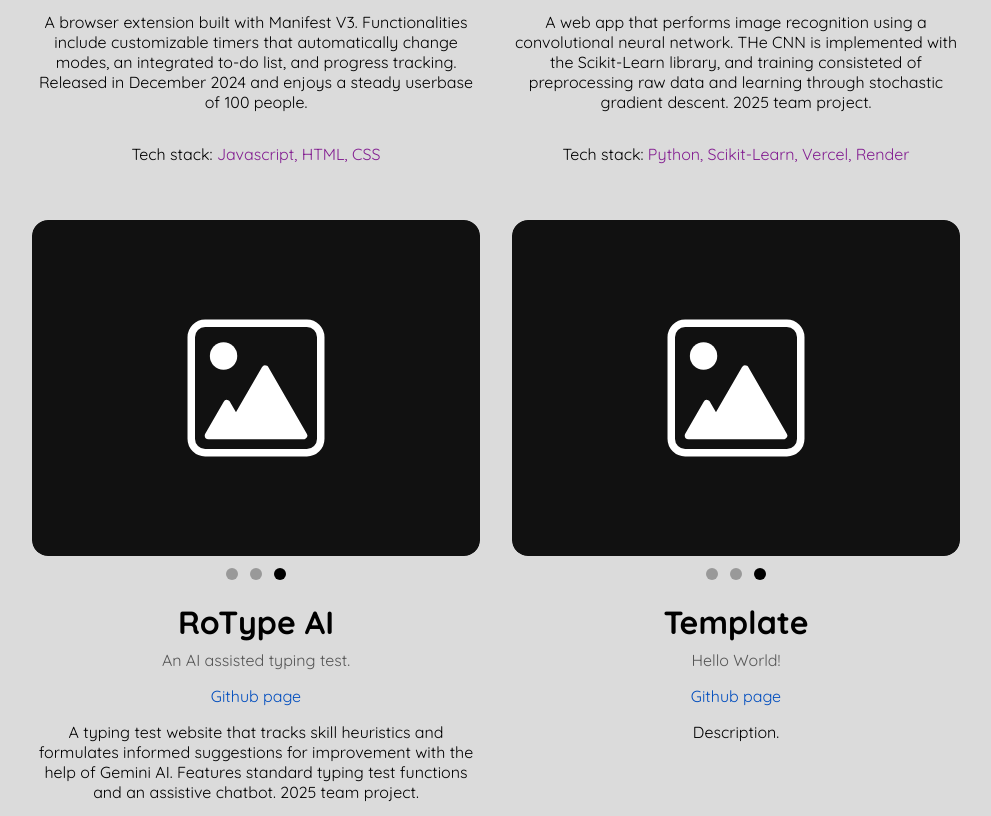
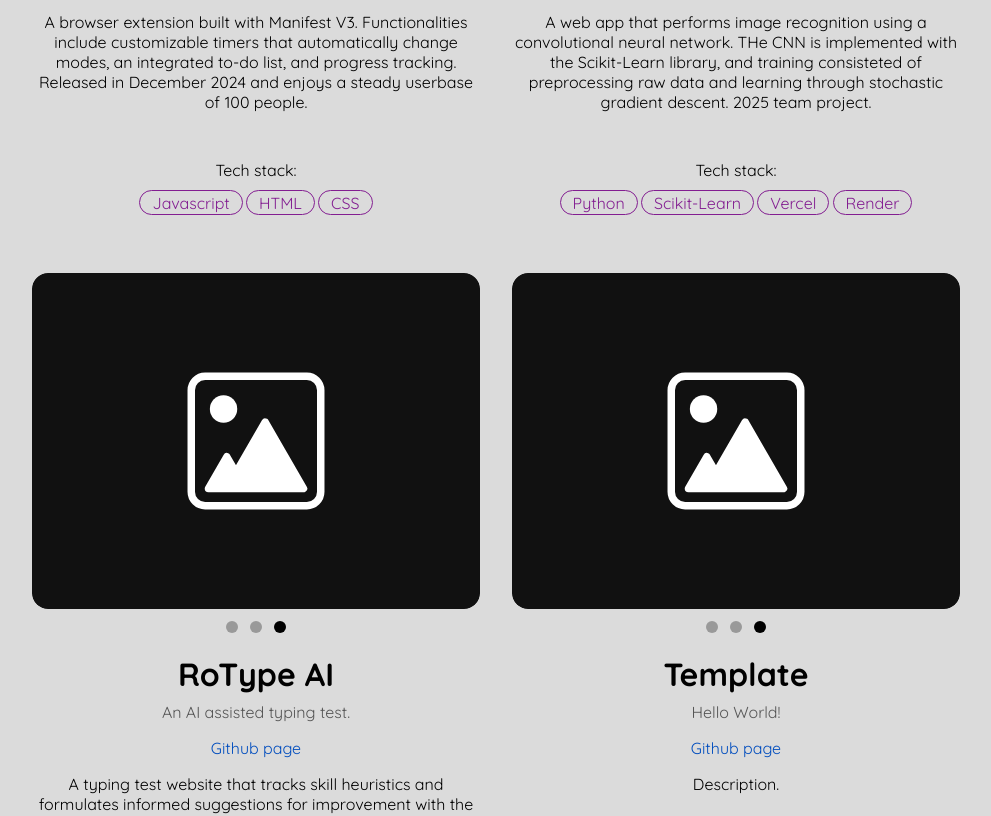
Before and after one commit to kirjh/kirjh.github.io, a React (Vite) app: page / in a window 1280 px wide. Shown: the part 2200-3016 px from the top of the page, without its empty margins (144-1135 px from the left). Built offline with nearby package versions, Linux system fonts and the light colour scheme.

Commit message:
update tech stack style

```diff
--- a/src/components/Projects.jsx
+++ b/src/components/Projects.jsx
@@ -34,7 +34,13 @@ function Card({jsonData}) {
     </span>
   ) : (
     <a className="link" href={jsonData.repo_url} target="_blank">Github page</a>
-  )
+  );
+  // Construct tech stack
+  const stack = jsonData.stack.map((item) => {
+    return (
+      <p key={item} className="stackItem">{item}</p>
+    )
+  });
 
   useEffect(() => {
     const images = document.querySelectorAll(`#${jsonData.id} li`)
@@ -61,7 +67,12 @@ function Card({jsonData}) {
         <Heading h1={jsonData.name} su={jsonData.subtext} />
         {links}
         <p>{jsonData.description}</p>
-        <p className="stack">Tech stack: <span className="highlight">{jsonData.stack}</span></p>
+        <div className="stack-container">
+          <p className="stack">Tech stack:</p>
+          <div>
+            {stack}
+          </div>
+        </div>
       </div>
     </>
   )
--- a/src/projects/card-template.json
+++ b/src/projects/card-template.json
@@ -7,7 +7,7 @@
   "site_url": null,
 
   "description": "Description.",
-  "stack": "Default",
+  "stack": ["Default"],
 
   "images": {
     "0": {
--- a/src/projects/coinanalyzer.json
+++ b/src/projects/coinanalyzer.json
@@ -7,7 +7,7 @@
   "site_url": null,
 
   "description": "A web app that performs image recognition using a convolutional neural network. THe CNN is implemented with the Scikit-Learn library, and training consisteted of preprocessing raw data and learning through stochastic gradient descent. 2025 team project.",
-  "stack": "Python, Scikit-Learn, Vercel, Render",
+  "stack": ["Python", "Scikit-Learn", "Vercel", "Render"],
 
   "images": {
     "0": {
--- a/src/projects/galatimer.json
+++ b/src/projects/galatimer.json
@@ -7,7 +7,7 @@
   "site_url": "https://microsoftedge.microsoft.com/addons/detail/gala-study-timer/mdinfbjccdfgbhnmhdkicfmdncbnhjom",
 
   "description": "A browser extension built with Manifest V3. Functionalities include customizable timers that automatically change modes, an integrated to-do list, and progress tracking. Released in December 2024 and enjoys a steady userbase of 100 people.",
-  "stack": "Javascript, HTML, CSS",
+  "stack": ["Javascript", "HTML", "CSS"],
 
   "images": {
     "0": {
--- a/src/projects/rotype.json
+++ b/src/projects/rotype.json
@@ -7,7 +7,7 @@
   "site_url": null,
 
   "description": "A typing test website that tracks skill heuristics and formulates informed suggestions for improvement with the help of Gemini AI. Features standard typing test functions and an assistive chatbot. 2025 team project.",
-  "stack": "React, HTML, Tailwind, Gemini AI, Oceanify",
+  "stack": ["React", "HTML", "Tailwind", "Gemini AI", "Oceanify"],
 
   "images": {
     "0": {
--- a/src/styles/index.css
+++ b/src/styles/index.css
@@ -1,6 +1,6 @@
 :root {
   --light_bg: #dbdbdb;
-  --light_alt_bg: #eee;
+  --light_alt_bg: #fff;
   --light_font: #000;
   --light_menu: #fff;
   --light_sub_font: #555;
@@ -8,7 +8,7 @@
   --light_link: #014dbe;
 
   --dark_bg: #242424;
-  --dark_alt_bg: #333;
+  --dark_alt_bg: #111;
   --dark_font: #fff;
   --dark_menu: #2D3356;
   --dark_sub_font: #999;
--- a/src/styles/projects.css
+++ b/src/styles/projects.css
@@ -75,6 +75,7 @@
   background-color: var(--dark_sub_font);
   border-radius: 50%;
   cursor: pointer;
+  transition: background-color 0.5s;
 }
 .scroll-marker.active {
   background-color: var(--light_font);
@@ -121,9 +122,30 @@
   width: 100%;
 }
 
-.stack {
+.stack-container {
   padding-top: 1em;
   margin: auto 0 0;
+}
+
+.stack {
+  margin: 1em 0 0.5em;
+}
+
+.stack-container div {
+  display: flex;
+  flex-wrap: wrap;
+  justify-content: center;
+  align-items: center;
+}
+
+.stackItem {
+  border: 0.0625em solid;
+  border-radius: 1.5em;
+  border-color: var(--light_menu_font);
+  color: var(--light_menu_font);
+  margin: 0.1em;
+  padding: 0.1em 0.75em;
+
 }
 
 .project-footer {
@@ -149,6 +171,10 @@
   }
   .scroll-marker.active {
     background-color: var(--dark_font);
+  }
+  .stackItem {
+    border-color: var(--dark_menu_font);
+    color: var(--dark_menu_font);
   }
   /*
   .image::scroll-marker {
```
